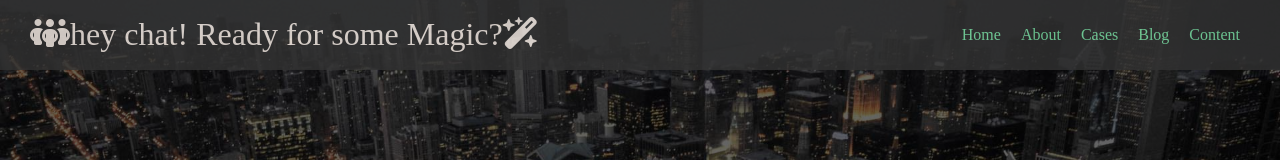
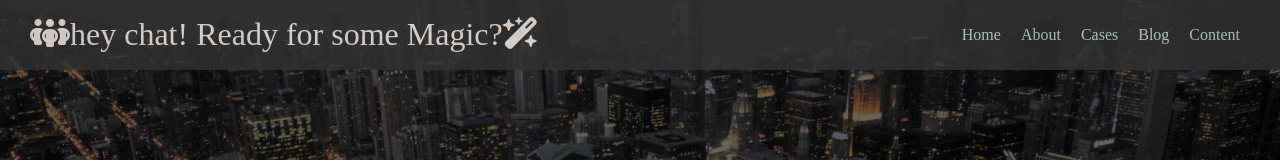
Before and after one commit to testcase211/team_project, a plain HTML site: page index.html in a window 1280 px wide. Shown: the top 160 px of the page. Drawn offline with Linux system fonts and the light colour scheme; files whose address does not match are found by name; a web font is replaced by a local one.

Commit message:
little fix to check if everything works it does

```diff
--- a/styles.css
+++ b/styles.css
@@ -43,7 +43,7 @@ img{
 
 }
 .navbar a{
-  color: rgb(130, 238, 175);
+  color: rgb(204, 234, 217);
   padding: 10px;
   margin: 0 5 px;
 }
```
